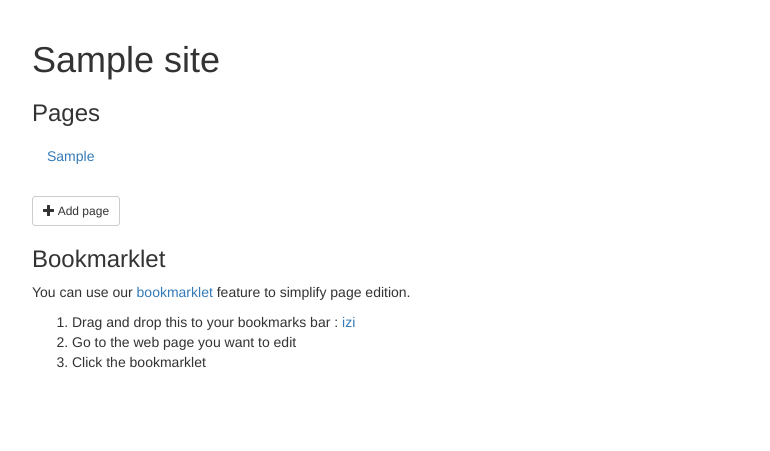
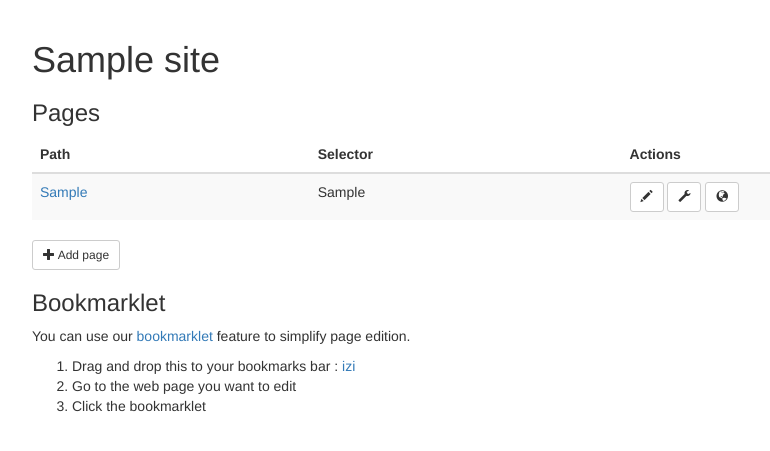
Before and after one commit to HE-Arc/iziCMS, a Django app: template iziCMSapp/templates/pages/index.html in a window 1280 px wide. Shown: the part 51-502 px from the top of the page, without its empty margins (38-808 px from the left). Run offline with Django 3.2, Linux system fonts and the light colour scheme; the template is opened without the code that fills it: values that come from a table or form of the project are taken from there, others are empty; tables that the repository leaves empty hold one stand-in row (values such as "Sample post"); some libraries are stand-ins or nearby versions.

Commit message:
mise en forme des différantes pages avec les actions correspondantes

```diff
--- a/iziCMSapp/templates/pages/index.html
+++ b/iziCMSapp/templates/pages/index.html
@@ -3,18 +3,42 @@
 {% block content %}
     <h1>{% block title %}{{ site.hostname }}{% endblock %}</h1>
     <h3>Pages</h3>
-    <ul class="nav nav-pills nav-stacked">
-    {% for page in pages %}
-        <li>
-            <a href="{% url 'pages_edit' site.id page.id %}">{{ page.path }}</a>
-        </li>
-    {% endfor %}
-    </ul>
-
-    <br>
+    <table class="table table-striped">
+        <thead>
+            <tr>
+                <th>Path</th>
+                <th>Selector</th>
+                <th>Actions</th>
+            </tr>
+        </thead>
+        <tbody>
+        {% for page in pages %}
+            <tr>
+                <td>
+                    <a href="{% url 'pages_edit' site.id page.id %}">{{ page.path }}</a>
+                </td>
+                <td>
+                    {{ page.selector }}
+                </td>
+                <td>
+                    <a href="{% url 'pages_edit' site.id page.id %}"  type="button" class="btn btn-default btn-sm">
+                        <span class="glyphicon glyphicon-pencil"></span>
+                    </a>
+                    <a href="{% url 'pages_configure' site.id page.id %}"  type="button" class="btn btn-default btn-sm">
+                        <span class="glyphicon glyphicon-wrench"></span>
+                    </a>
+                    <a href="http://{{ site.hostname }}{{ page.path }}" target="_blank" type="button" class="btn btn-default btn-sm">
+                        <span class="glyphicon glyphicon-globe"></span>
+                    </a>
+                </td>
+            </tr>
+        {% endfor %}
+        </tbody>
+    </table>
     <a href="{% url 'pages_add' site.id %}"  type="button" class="btn btn-default btn-sm">
       <span class="glyphicon glyphicon-plus"></span> Add page
     </a>
+    <br>
     <h3>Bookmarklet</h3>
     <p>
         You can use our <a target="_blank" href="https://en.wikipedia.org/wiki/Bookmarklet">bookmarklet</a> feature to simplify page edition.
```
